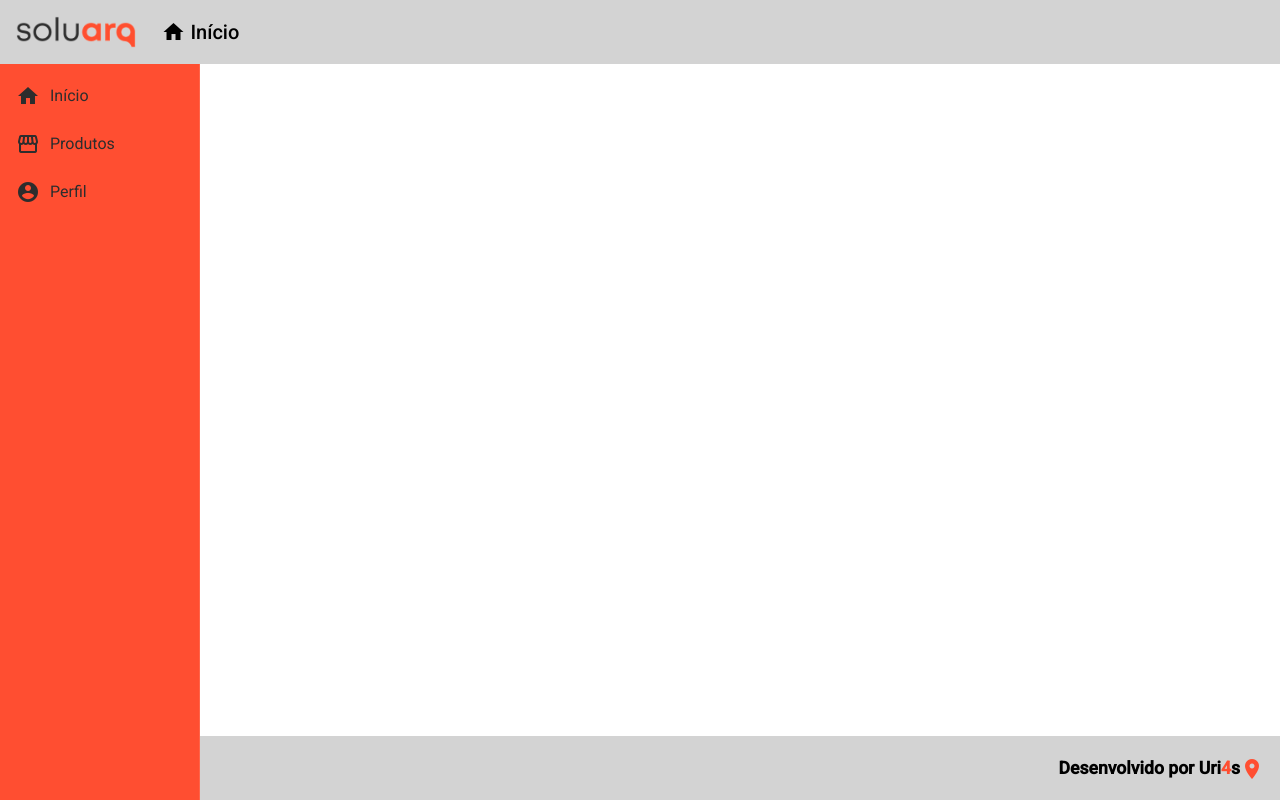
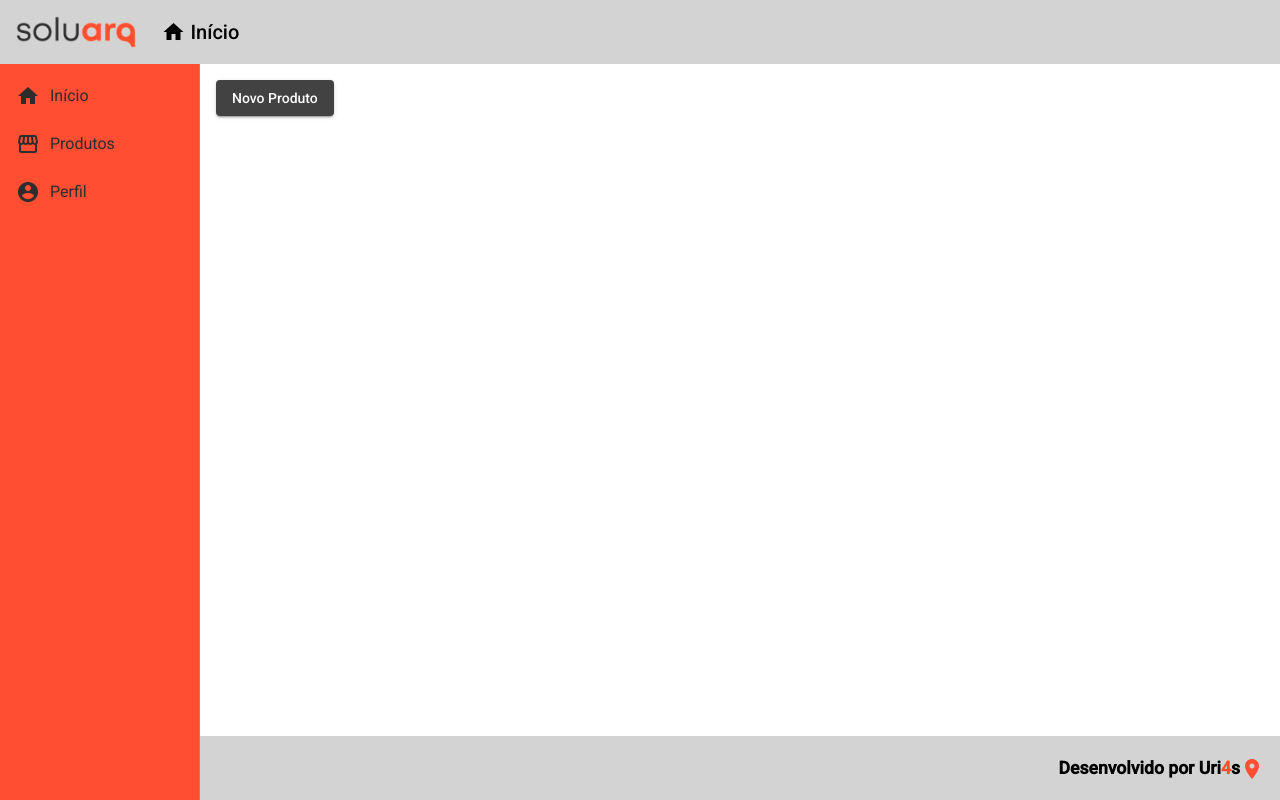
Before and after one commit to Urias01/AprendendoAngular, an Angular app in the folder frontend/: page /products in a window 1280 px wide. Built offline with nearby package versions, Linux system fonts and the light colour scheme.

Commit message:
Navegar pela tela de produtos

```diff
--- a/frontend/src/app/app-routing.module.ts
+++ b/frontend/src/app/app-routing.module.ts
@@ -4,6 +4,7 @@
 
 import { HomeComponent } from './views/home/home.component';
 import { ProductCrudComponent } from './views/product-crud/product-crud.component';
+import { ProductCreateComponent } from './components/product/product-create/product-create.component';
 
 const routes: Routes = [ {
   path: "",
@@ -11,6 +12,9 @@
 },{
   path: "products",
   component: ProductCrudComponent
+},{
+  path: "products/create",
+  component: ProductCreateComponent
 }
 ];
 
--- /dev/null
+++ b/frontend/src/app/components/product/product-create/product-create.component.html
@@ -0,0 +1 @@
+<p>product-create works!</p>
--- /dev/null
+++ b/frontend/src/app/components/product/product-create/product-create.component.ts
@@ -0,0 +1,15 @@
+import { Component, OnInit } from '@angular/core';
+
+@Component({
+  selector: 'app-product-create',
+  templateUrl: './product-create.component.html',
+  styleUrls: ['./product-create.component.css']
+})
+export class ProductCreateComponent implements OnInit {
+
+  constructor() { }
+
+  ngOnInit(): void {
+  }
+
+}
--- a/frontend/src/app/components/template/footer/footer.component.html
+++ b/frontend/src/app/components/template/footer/footer.component.html
@@ -10,4 +10,5 @@
 
 
     </span>
+
 </mat-toolbar>
--- a/frontend/src/app/views/product-crud/product-crud.component.html
+++ b/frontend/src/app/views/product-crud/product-crud.component.html
@@ -1 +1,3 @@
-<p>product-crud works!</p>
+<button mat-raised-button (click)="navigateToProductCreate()">
+    Novo Produto
+</button>
--- a/frontend/src/app/views/product-crud/product-crud.component.ts
+++ b/frontend/src/app/views/product-crud/product-crud.component.ts
@@ -1,4 +1,6 @@
 import { Component, OnInit } from '@angular/core';
+import { Router } from '@angular/router'
+
 
 @Component({
   selector: 'app-product-crud',
@@ -7,9 +9,12 @@
 })
 export class ProductCrudComponent implements OnInit {
 
-  constructor() { }
+  constructor(private router: Router) { }
 
   ngOnInit(): void {
   }
 
+  navigateToProductCreate(): void {
+    this.router.navigate(['/products/create'])
+  }
 }
```
Also changed, not shown: frontend/src/app/app.module.ts (+9 -3 lines), frontend/src/app/components/product/product-create/product-create.component.css (added).
